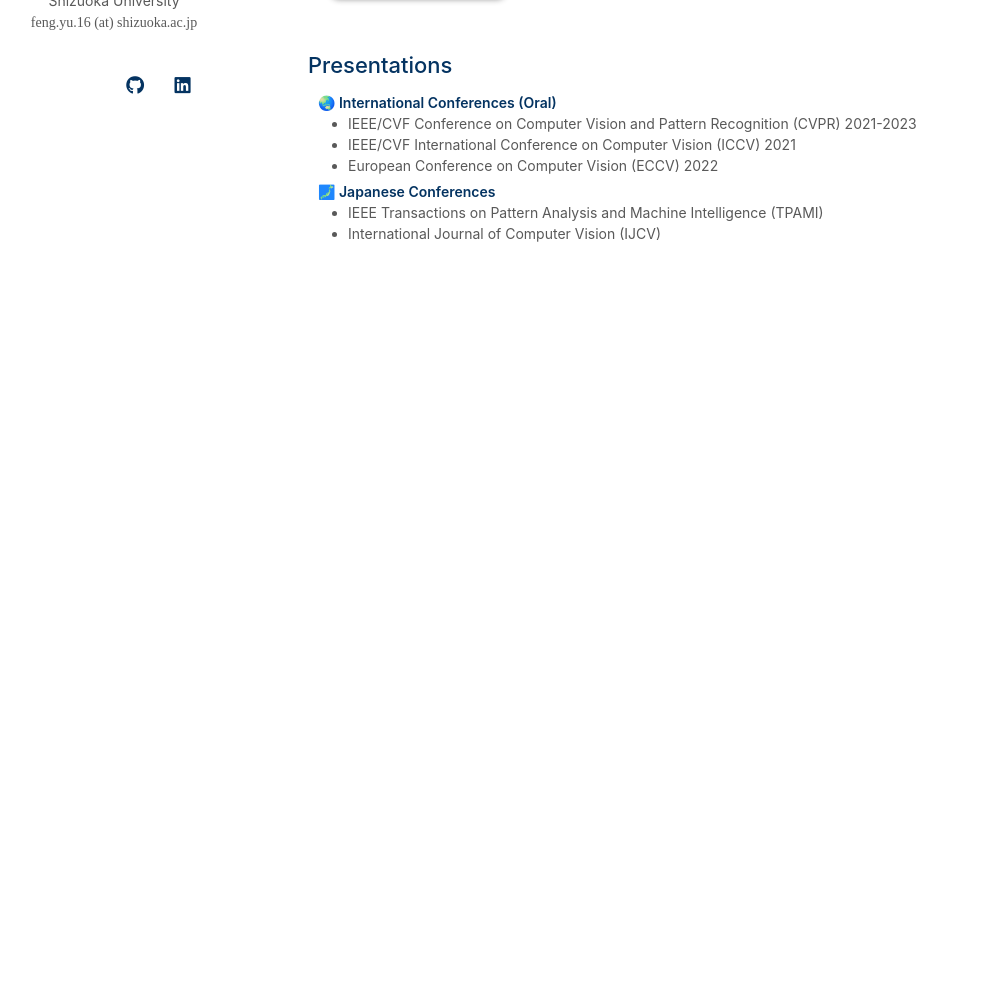
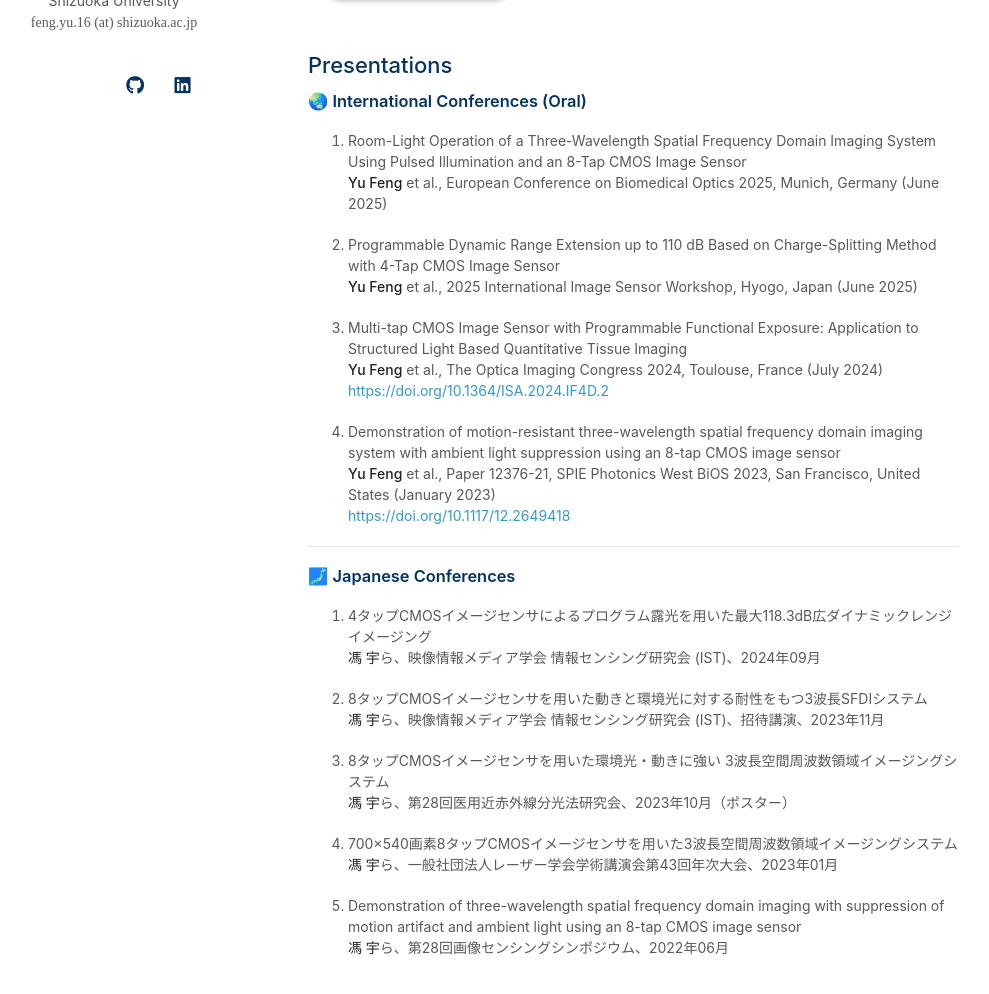
Before and after one commit to y-fen/y-fen.github.io, a Jekyll site: the page built from index.md, in a window 1280 px wide and 1400 px high, scrolled down 740 px, cut to the strip 351-1345 px from the top of the window. Shown: the whole strip, without its empty margins (162-1151 px from the left). Built offline with Jekyll 4.4.1, drawn with Linux system fonts in a browser that asks for light colours; a style sheet for code colours, icons or effects is not loaded; our own code applies the rules of GitHub Pages for plain Markdown files; before the commit the page ends 1426 px from its top, so only the background shows below that.

Commit message:
Update presentation.md

```diff
--- a/_includes/presentation.md
+++ b/_includes/presentation.md
@@ -1,16 +1,36 @@
 ## Presentations
 
-<h4 style="margin:0 10px 0;">🌏 International Conferences (Oral)</h4>
+### 🌏 International Conferences (Oral)
 
-<ul style="margin:0 0 5px;">
-  <li><a href="http://cvpr2023.thecvf.com/"><autocolor>IEEE/CVF Conference on Computer Vision and Pattern Recognition (CVPR) 2021-2023</autocolor></a></li>
-  <li><a href="http://iccv2021.thecvf.com/"><autocolor>IEEE/CVF International Conference on Computer Vision (ICCV) 2021</autocolor></a></li>
-  <li><a href="https://eccv2022.ecva.net/"><autocolor>European Conference on Computer Vision (ECCV) 2022</autocolor></a></li>
-</ul>
+1. Room-Light Operation of a Three-Wavelength Spatial Frequency Domain Imaging System Using Pulsed Illumination and an 8-Tap CMOS Image Sensor
+   **Yu Feng** et al., European Conference on Biomedical Optics 2025, Munich, Germany (June 2025)
 
-<h4 style="margin:0 10px 0;">🗾 Japanese Conferences</h4>
+2. Programmable Dynamic Range Extension up to 110 dB Based on Charge-Splitting Method with 4-Tap CMOS Image Sensor
+   **Yu Feng** et al., 2025 International Image Sensor Workshop, Hyogo, Japan (June 2025)
 
-<ul style="margin:0 0 20px;">
-  <li><a href="https://www.computer.org/csdl/journal/tp"><autocolor>IEEE Transactions on Pattern Analysis and Machine Intelligence (TPAMI)</autocolor></a></li>
-  <li><a href="https://www.springer.com/journal/11263"><autocolor>International Journal of Computer Vision (IJCV)</autocolor></a></li>
-</ul>
+3. Multi-tap CMOS Image Sensor with Programmable Functional Exposure: Application to Structured Light Based Quantitative Tissue Imaging
+   **Yu Feng** et al., The Optica Imaging Congress 2024, Toulouse, France (July 2024)
+   [https://doi.org/10.1364/ISA.2024.IF4D.2](https://doi.org/10.1364/ISA.2024.IF4D.2)
+
+4. Demonstration of motion-resistant three-wavelength spatial frequency domain imaging system with ambient light suppression using an 8-tap CMOS image sensor
+   **Yu Feng** et al., Paper 12376-21, SPIE Photonics West BiOS 2023, San Francisco, United States (January 2023)
+   [https://doi.org/10.1117/12.2649418](https://doi.org/10.1117/12.2649418)
+
+---
+
+### 🗾 Japanese Conferences
+
+1. 4タップCMOSイメージセンサによるプログラム露光を用いた最大118.3dB広ダイナミックレンジイメージング
+   **馮 宇**ら、映像情報メディア学会 情報センシング研究会 (IST)、2024年09月
+
+2. 8タップCMOSイメージセンサを用いた動きと環境光に対する耐性をもつ3波長SFDIシステム
+   **馮 宇**ら、映像情報メディア学会 情報センシング研究会 (IST)、招待講演、2023年11月
+
+3. 8タップCMOSイメージセンサを用いた環境光・動きに強い 3波長空間周波数領域イメージングシステム
+   **馮 宇**ら、第28回医用近赤外線分光法研究会、2023年10月（ポスター）
+
+4. 700×540画素8タップCMOSイメージセンサを用いた3波長空間周波数領域イメージングシステム
+   **馮 宇**ら、一般社団法人レーザー学会学術講演会第43回年次大会、2023年01月
+
+5. Demonstration of three-wavelength spatial frequency domain imaging with suppression of motion artifact and ambient light using an 8-tap CMOS image sensor
+   **馮 宇**ら、第28回画像センシングシンポジウム、2022年06月
```
